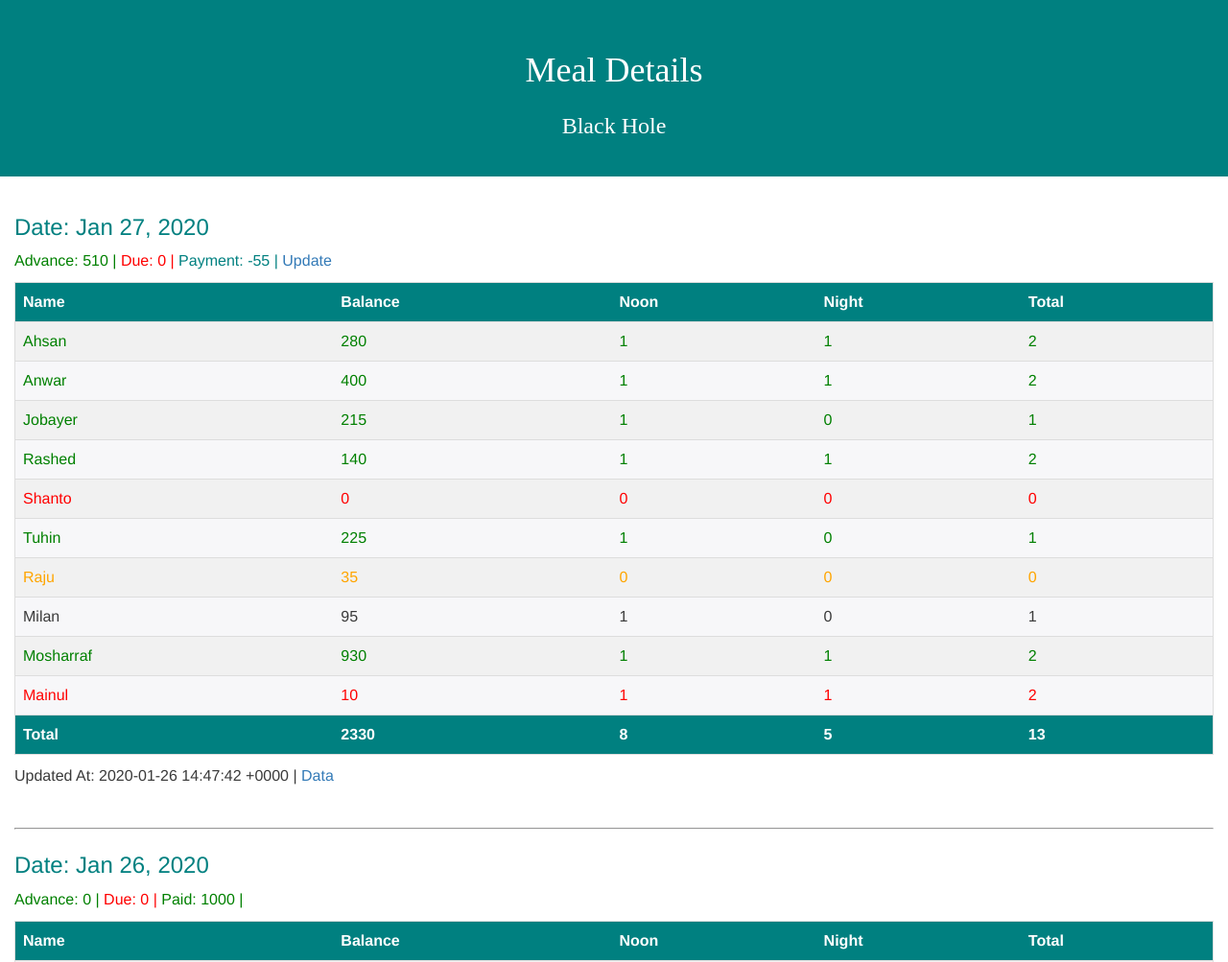
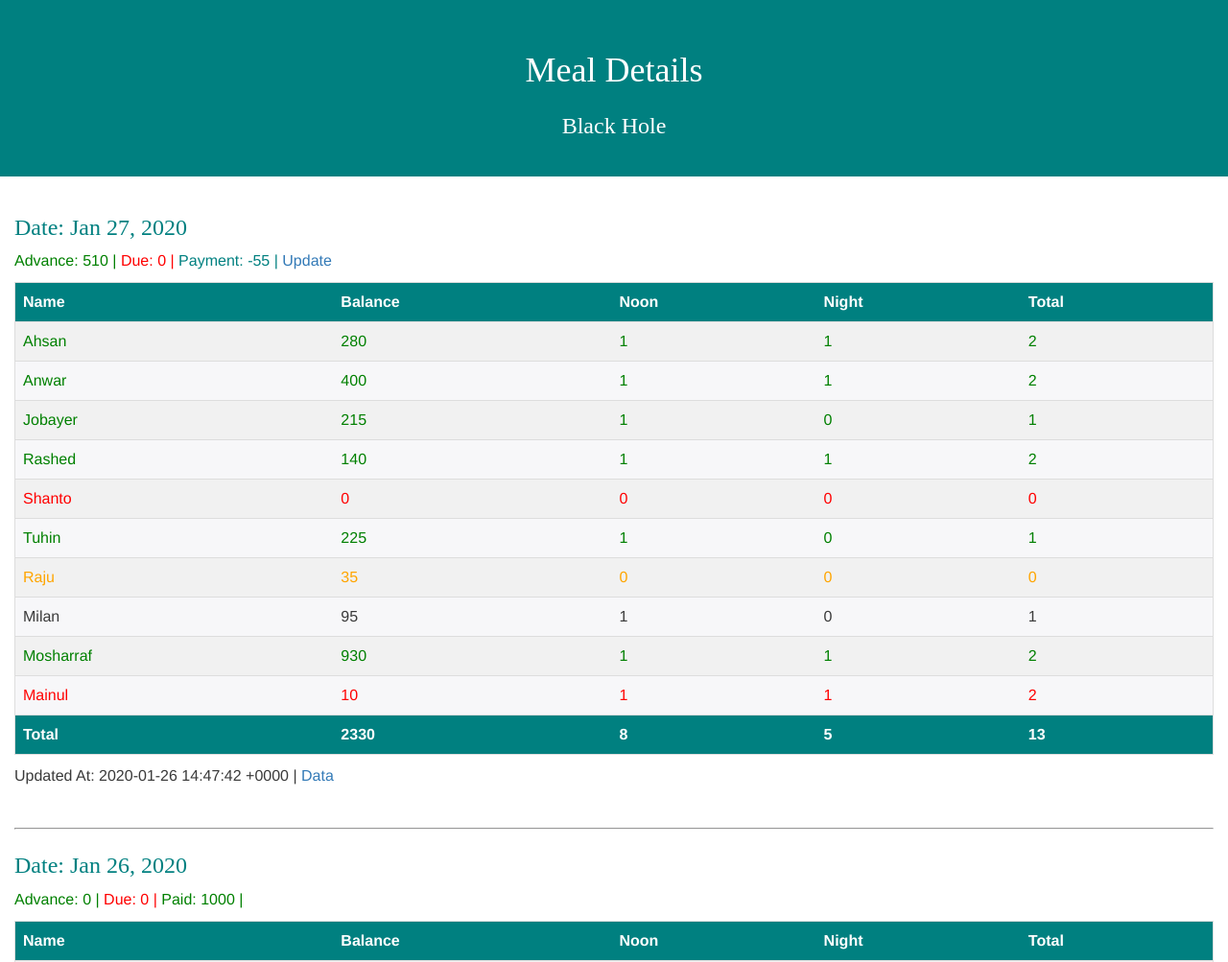
Before and after one commit to coderanwar/meals, a Jekyll site: the page built from index.html, in a window 1280 px wide. Shown: the top 1003 px of the page at 96% size. Built offline with Jekyll 4.4.1, drawn with Linux system fonts in a browser that asks for light colours.

Commit message:
update theme

```diff
--- a/index.html
+++ b/index.html
@@ -6,7 +6,7 @@
 ---
 {% assign meal_counter = 1 %}
 {% for meal in site.data.meals %}
-    <h3 style="color:{{page.theme-color}};">Date: {{ meal.Date | date: "%b %-d, %Y" }}</h3>
+    <h3 style="color:{{page.theme-color}};font-family: 'Satisfy', cursive;">Date: {{ meal.Date | date: "%b %-d, %Y" }}</h3>
     <p style="color:{{page.theme-color}};">
         <span style="color: green;">Advance: {{ meal.Advance }} | </span>
         <span style="color: red;">Due: {{ meal.Due }} | </span>
```
